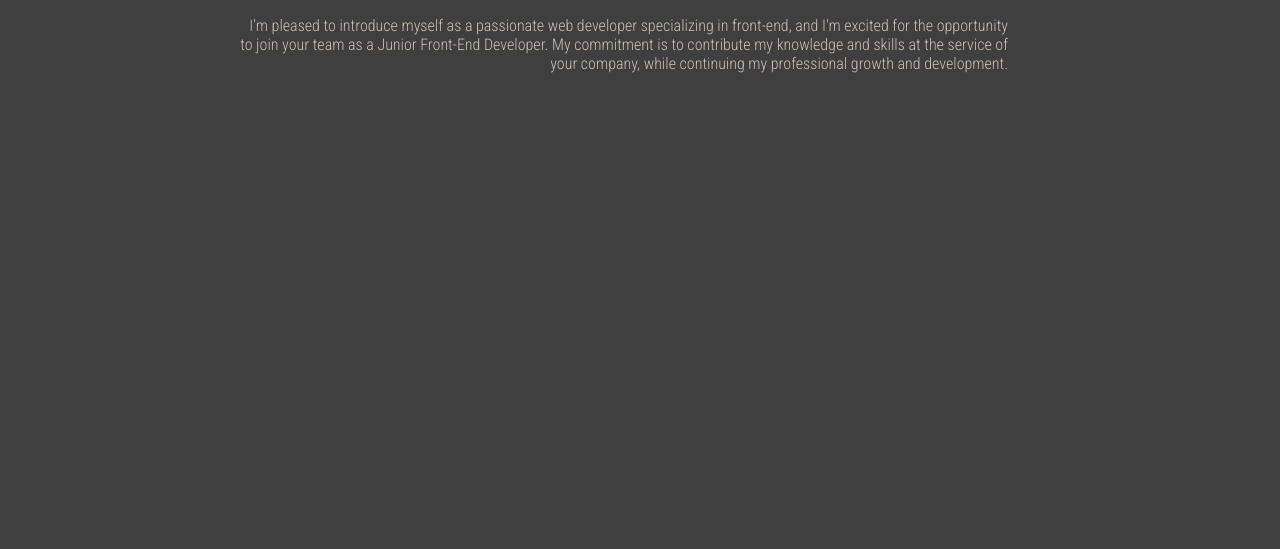
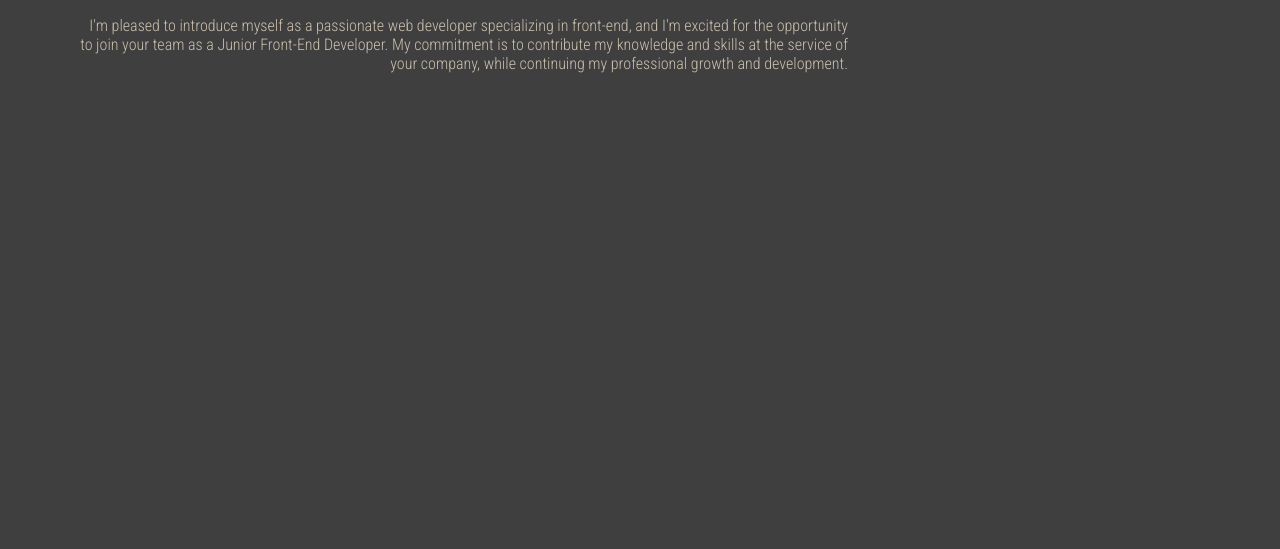
Before and after one commit to FelipeMR10/FelipeMR10.github.io, a plain HTML site: page index.html in a window 1280 px wide. Shown: the part 251-800 px from the top of the page. Drawn offline with Linux system fonts and the light colour scheme.

Commit message:
cambio de la info-1

```diff
--- a/style.css
+++ b/style.css
@@ -63,7 +63,7 @@ img {
 .info-1 {
     text-align: right;
     width: 60vw;
-    margin-left: 15rem;
+    margin-left: 5rem;
     margin-top: 2rem;
 }
 
```
